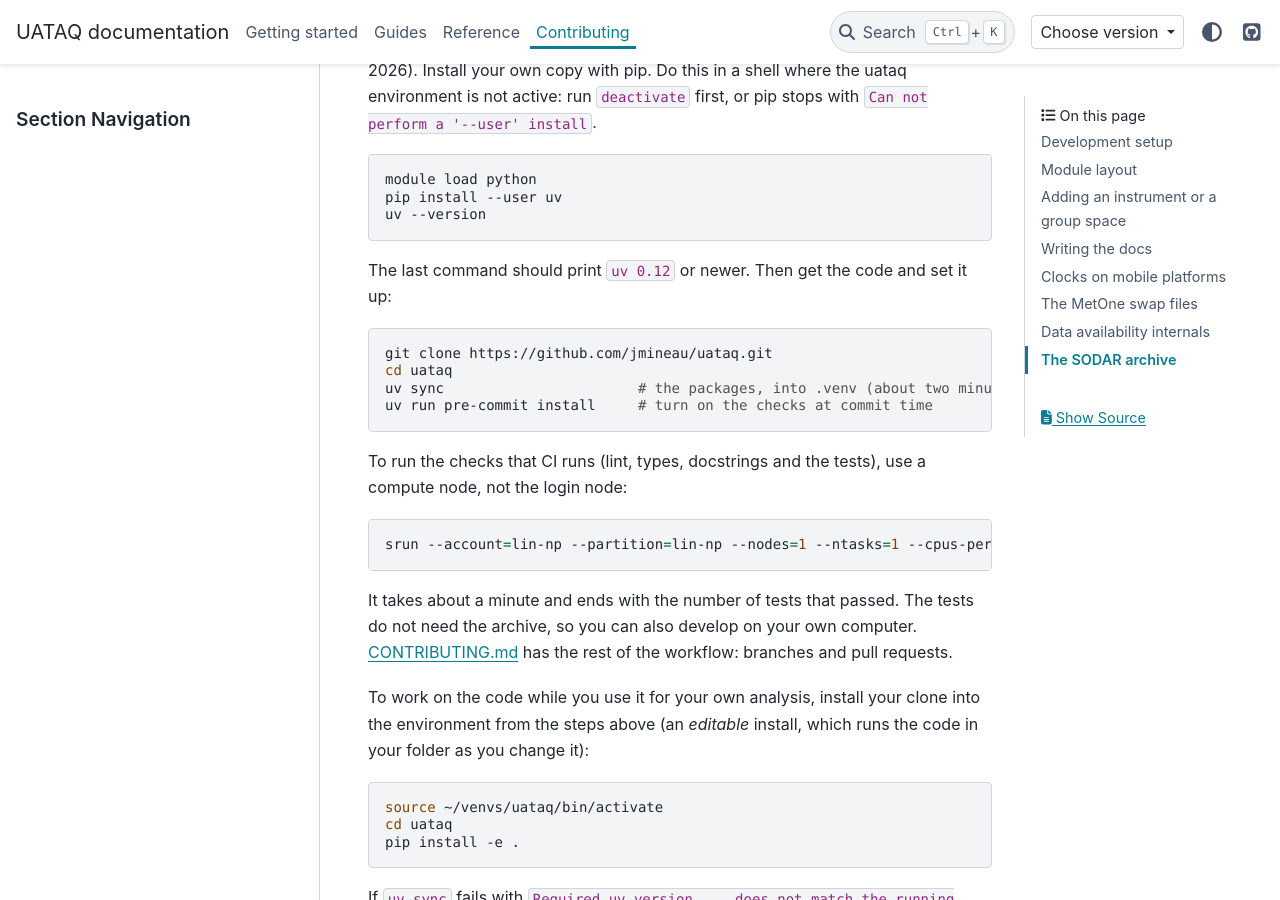
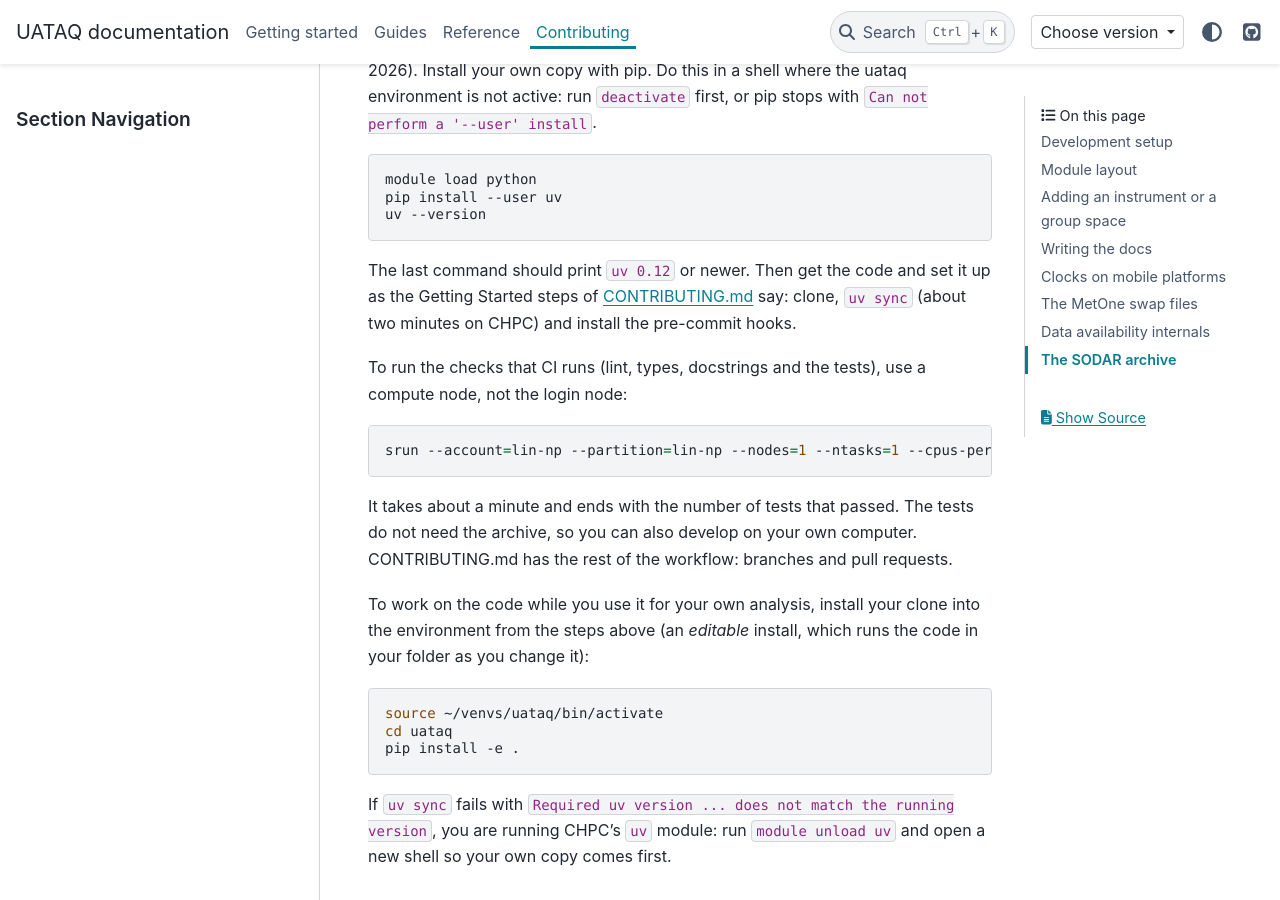
Before and after one commit to jmineau/uataq, a Sphinx documentation site: the page built from docs/contributing.rst, in a window 1280 px wide and 900 px high, scrolled down 715 px. Built offline with Sphinx 7.4.7 and the PyData theme 0.15.4, drawn with Linux system fonts in a browser that asks for light colours; some of the changed text lies outside the part shown.

Commit message:
docs: give the dev setup, the horel clock and the raw-only months one home each (#150)
The Contributing page repeated CONTRIBUTING.md's clone, uv sync and
pre-commit steps, Mobile sites' sentence on the horel clock, and the list
of raw-only months that Mobile sites already holds. Each now lives on one
page and the others link to it.

Part of #57

```diff
--- a/docs/contributing.rst
+++ b/docs/contributing.rst
@@ -37,14 +37,10 @@ uataq environment is not active: run ``deactivate`` first, or pip stops with
    uv --version
 
 The last command should print ``uv 0.12`` or newer. Then get the code and set
-it up:
-
-.. code-block:: bash
-
-   git clone https://github.com/jmineau/uataq.git
-   cd uataq
-   uv sync                       # the packages, into .venv (about two minutes)
-   uv run pre-commit install     # turn on the checks at commit time
+it up as the Getting Started steps of
+`CONTRIBUTING.md <https://github.com/jmineau/uataq/blob/main/CONTRIBUTING.md>`_
+say: clone, ``uv sync`` (about two minutes on CHPC) and install the pre-commit
+hooks.
 
 To run the checks that CI runs (lint, types, docstrings and the tests), use a
 compute node, not the login node:
@@ -55,8 +51,7 @@ compute node, not the login node:
 
 It takes about a minute and ends with the number of tests that passed. The tests do
 not need the archive, so you can also develop on your own computer.
-`CONTRIBUTING.md <https://github.com/jmineau/uataq/blob/main/CONTRIBUTING.md>`_
-has the rest of the workflow: branches and pull requests.
+CONTRIBUTING.md has the rest of the workflow: branches and pull requests.
 
 To work on the code while you use it for your own analysis, install your clone
 into the environment from the steps above (an *editable* install, which runs
@@ -174,7 +169,9 @@ change that moves a fact, or renames or retitles a page, updates its row here.
      - :doc:`/reference/input_parameters`
    * - Config keys
      - :doc:`/reference/config`
-   * - Development setup and developer notes
+   * - Development setup: clone, ``uv sync``, pre-commit hooks, the checks, branches and pull requests
+     - CONTRIBUTING.md
+   * - What CHPC changes in that setup, and the developer notes
      - Contributing (this page)
    * - Function and class details, what a module is for
      - the docstrings, on the generated API pages (:doc:`/reference/functions_and_modules`)
--- a/docs/guides/mobile_sites.rst
+++ b/docs/guides/mobile_sites.rst
@@ -43,6 +43,8 @@ ozone. Where the GPS did not record a speed or course, they are computed from
 the positions, and ``Speed_Estimated`` and ``Course_Estimated`` are ``True`` on
 those rows.
 
+.. _mobile-clocks:
+
 Two groups, two clocks
 ----------------------
 
@@ -55,7 +57,7 @@ is on:
 
 - ``lin``: GPS time.
 - ``horel``: the horel logger's clock, which on TRX01 ran 1 to 20 seconds ahead
-  of GPS time (dates sampled from 2019 to 2026).
+  of GPS time (dates sampled from 2019 to 2026), drifting between resets.
 
 So two rows of different groups with the same ``Time_UTC`` can be seconds apart
 in truth. Each row's position is right for its own time; to compare the two
@@ -123,6 +125,8 @@ from those of ``lgr_ugga_manual_cal``. :func:`get_network_obs` has the same
     2024-09-01 00:00:17  TRX01  lgr_ugga_manual_cal           NaN      432.9974       lin
     2024-09-01 00:00:27  TRX01  lgr_ugga_manual_cal           NaN      432.6543       lin
 
+.. _mobile-raw-only:
+
 Months that are only raw
 ------------------------
 
```
Also changed, not shown: other parts of docs/contributing.rst (+6 -8 lines), docs/reference/config.rst (+4 -4 lines).
